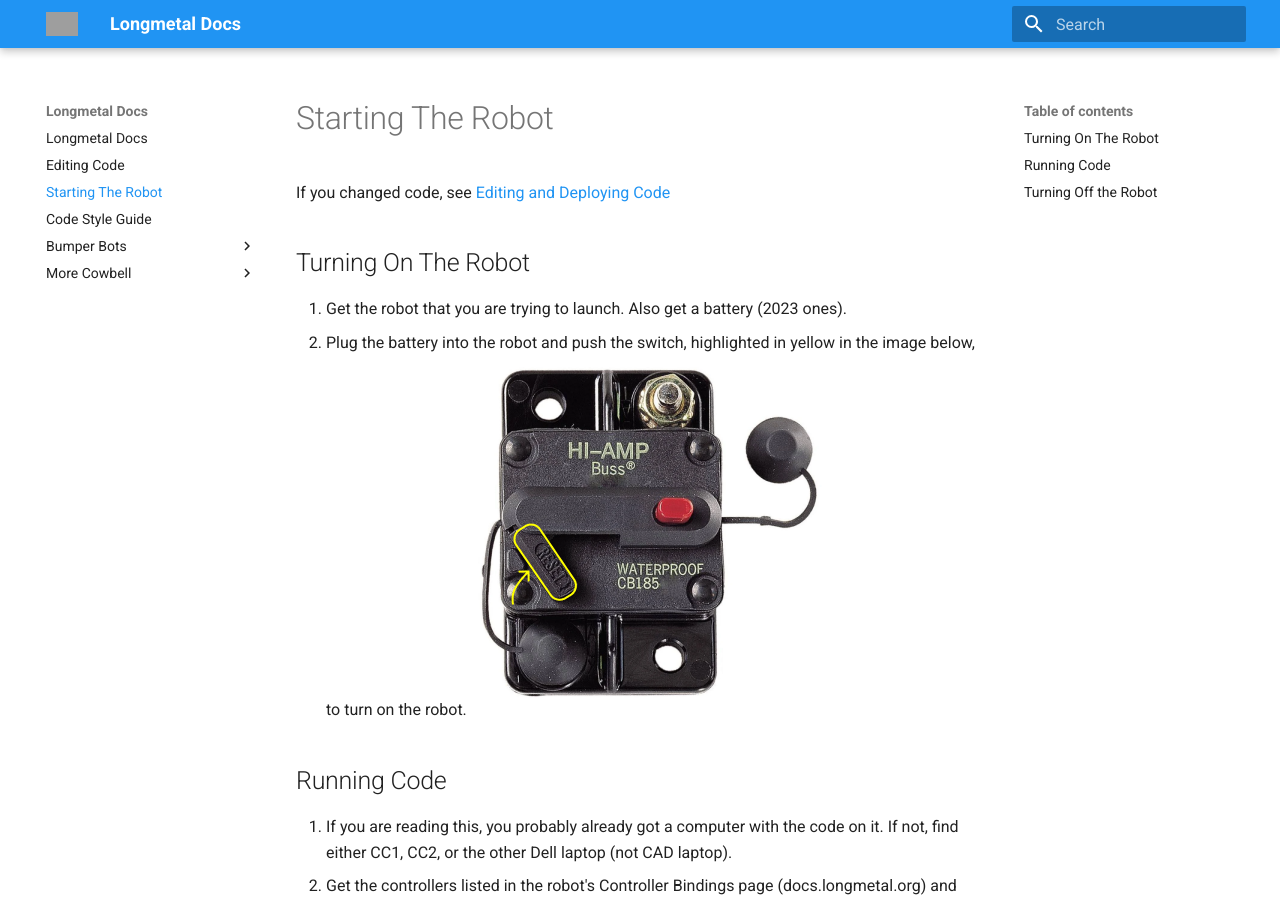
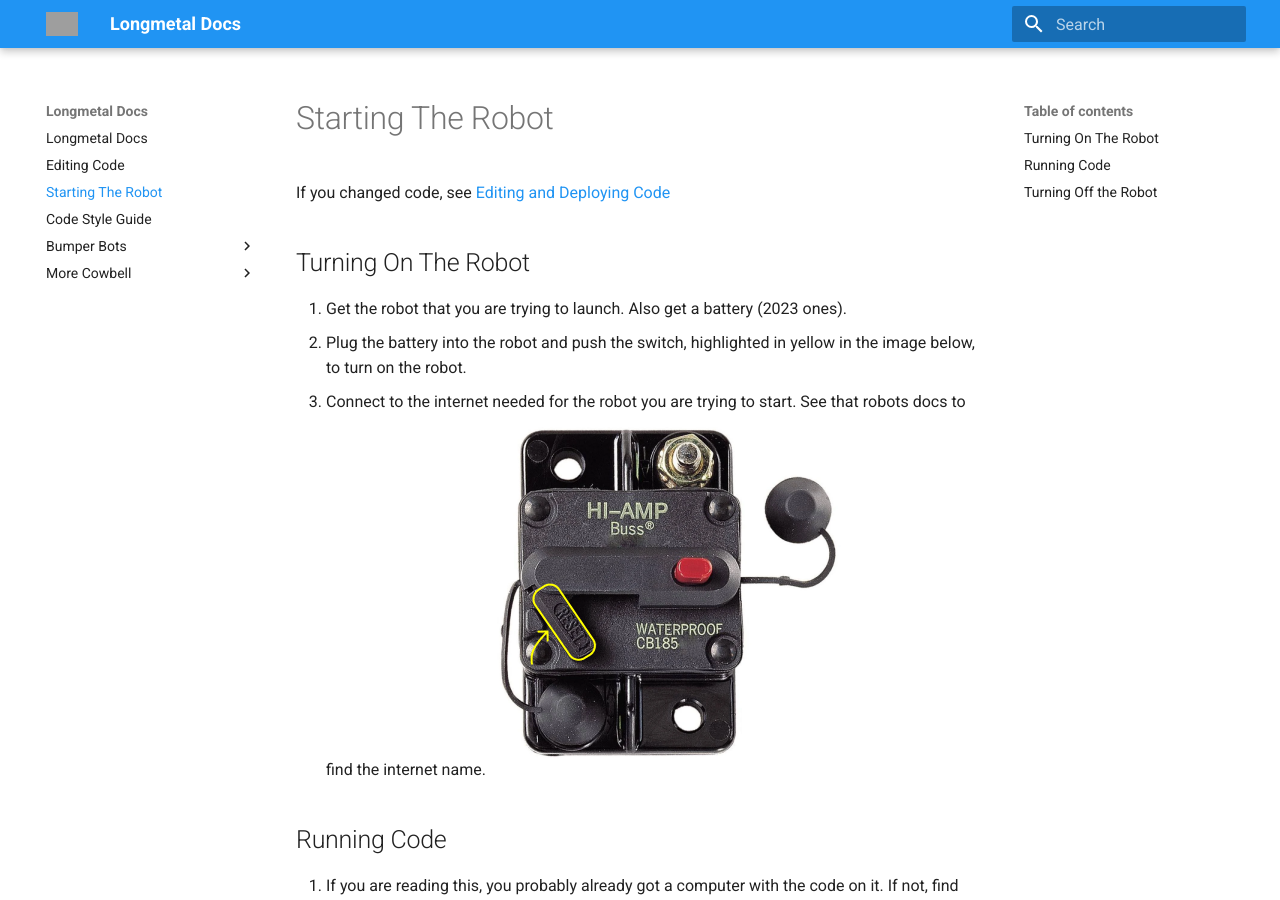
Before and after one commit to longmetal7127/metal-docs, an MkDocs documentation site: the page built from docs/starting-robot.md, in a window 1280 px wide and 900 px high. Built offline with MkDocs 1.6.1 and Material for MkDocs 9.7.7, drawn with Linux system fonts in a browser that asks for light colours; grey boxes are pictures that could not be loaded.

Commit message:
Update starting-robot.md

```diff
--- a/docs/starting-robot.md
+++ b/docs/starting-robot.md
@@ -3,6 +3,7 @@ If you changed code, see [Editing and Deploying Code](editing-code.md)
 ## Turning On The Robot
 1. Get the robot that you are trying to launch. Also get a battery (2023 ones).
 2. Plug the battery into the robot and push the switch, highlighted in yellow in the image below, to turn on the robot.
+3. Connect to the internet needed for the robot you are trying to start. See that robots docs to find the internet name.
 ![Open Breaker](assets/breaker-enable.png)
 
 ## Running Code
```
